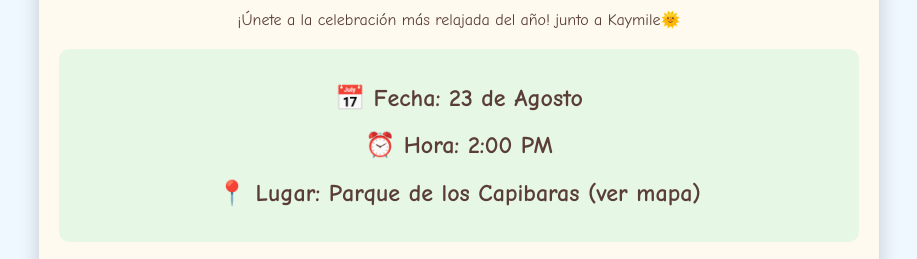
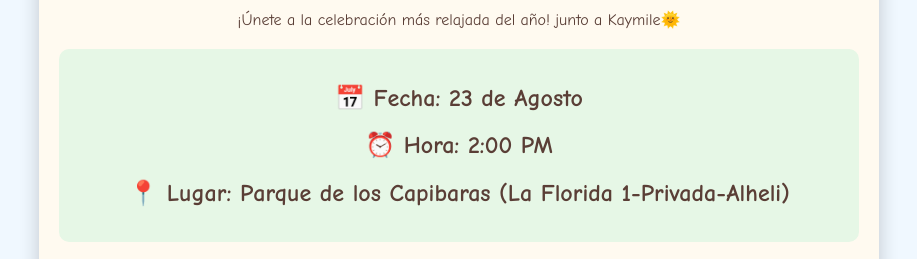
Before and after one commit to riccardotflores/cumplekaymile, a plain HTML site: page index.html in a window 1280 px wide. Shown: the part 327-586 px from the top of the page, without its empty margins (181-1098 px from the left). Drawn offline with Linux system fonts and the light colour scheme.

Commit message:
Add files via upload

```diff
--- a/index.html
+++ b/index.html
@@ -91,7 +91,7 @@
         <div class="details">
             <h2>📅 Fecha: 23 de Agosto</h2>
             <h2>⏰ Hora: 2:00 PM</h2>
-            <h2>📍 Lugar: Parque de los Capibaras (ver mapa)</h2>
+            <h2>📍 Lugar: Parque de los Capibaras (La Florida 1-Privada-Alheli)</h2>
         </div>
 
         <div id="map">
```
